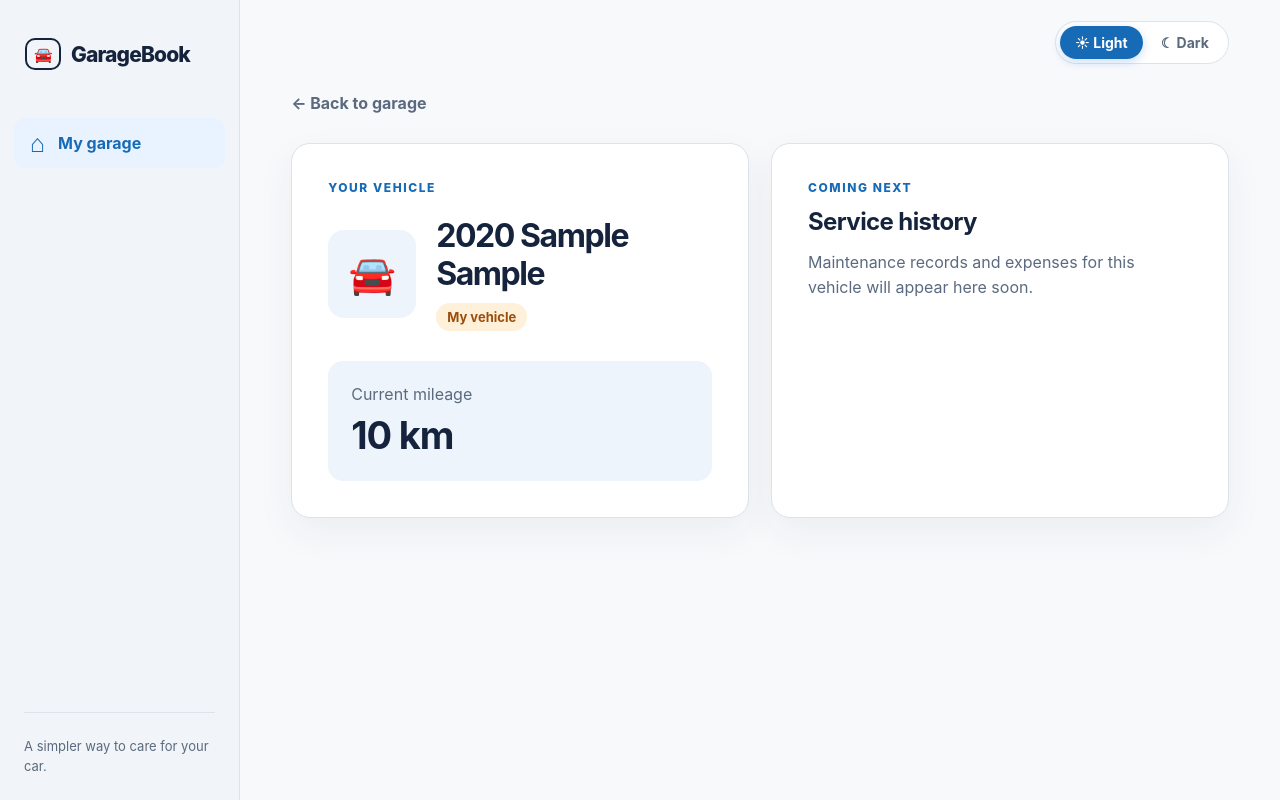
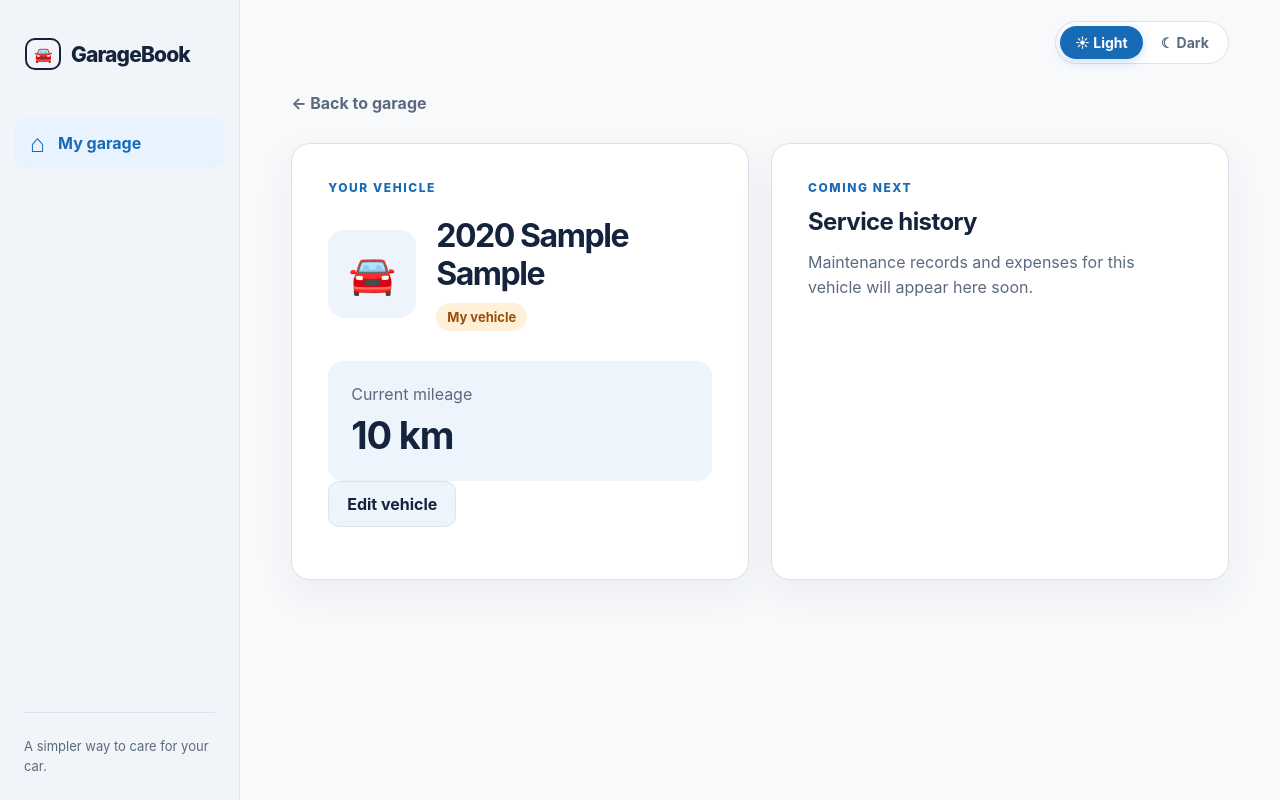
Before and after one commit to Evgeny31030/garagebook, a Django app: page /vehicles/1/ in a window 1280 px wide. Run offline with Django 5.2, Linux system fonts and the light colour scheme; tables that the repository leaves empty hold one stand-in row (values such as "Sample post").

Commit message:
Add vehicle editing

```diff
--- a/vehicles/static/vehicles/style.css
+++ b/vehicles/static/vehicles/style.css
@@ -131,4 +131,5 @@ h2 { letter-spacing: -.025em; }
     .vehicle-icon-large { width: 68px; height: 68px; }
     .preview-heading { gap: 12px; }
     .theme-choice { padding: 8px 10px; }
+    .detail-actions { margin: 22px 0 0; }
 }
--- a/vehicles/templates/vehicles/vehicle_detail.html
+++ b/vehicles/templates/vehicles/vehicle_detail.html
@@ -4,25 +4,39 @@
 
 {% block content %}
 <a class="back-link" href="{% url 'vehicle_list' %}">← Back to garage</a>
+
 <div class="detail-layout">
     <section class="panel detail-panel" aria-labelledby="vehicle-title">
         <p class="eyebrow">YOUR VEHICLE</p>
+
         <div class="preview-heading">
             <span class="vehicle-icon vehicle-icon-large" aria-hidden="true">🚘</span>
             <div>
-                <h1 id="vehicle-title">{{ vehicle.year }} {{ vehicle.make }} {{ vehicle.model }}</h1>
+                <h1 id="vehicle-title">
+                    {{ vehicle.year }} {{ vehicle.make }} {{ vehicle.model }}
+                </h1>
                 <span class="badge">My vehicle</span>
             </div>
         </div>
+
         <div class="stat-card">
             <span class="stat-label">Current mileage</span>
             <strong>{{ vehicle.current_mileage }} km</strong>
         </div>
+
+        <p class="detail-actions">
+            <a class="button button-secondary" href="{% url 'vehicle_edit' vehicle.pk %}">
+                Edit vehicle
+            </a>
+        </p>
     </section>
+
     <section class="panel detail-panel" aria-labelledby="service-title">
         <p class="eyebrow">COMING NEXT</p>
         <h2 id="service-title">Service history</h2>
-        <p class="muted">Maintenance records and expenses for this vehicle will appear here soon.</p>
+        <p class="muted">
+            Maintenance records and expenses for this vehicle will appear here soon.
+        </p>
     </section>
 </div>
 {% endblock %}
--- a/vehicles/urls.py
+++ b/vehicles/urls.py
@@ -6,5 +6,6 @@ from . import views
 urlpatterns = [
     path("", views.vehicle_list, name="vehicle_list"),
     path("vehicles/new/", views.vehicle_create, name="vehicle_create"),
+    path("vehicles/<int:pk>/edit/", views.vehicle_edit, name="vehicle_edit"),
     path("vehicles/<int:pk>/", views.vehicle_detail, name="vehicle_detail"),
 ]
--- a/vehicles/views.py
+++ b/vehicles/views.py
@@ -18,7 +18,29 @@ def vehicle_create(request):
     else:
         form = VehicleForm()
 
-    return render(request, "vehicles/vehicle_form.html", {"form": form})
+    return render(
+        request,
+        "vehicles/vehicle_form.html",
+        {"form": form, "is_edit": False},
+    )
+
+
+def vehicle_edit(request, pk):
+    vehicle = get_object_or_404(Vehicle, pk=pk)
+
+    if request.method == "POST":
+        form = VehicleForm(request.POST, instance=vehicle)
+        if form.is_valid():
+            form.save()
+            return redirect("vehicle_detail", pk=vehicle.pk)
+    else:
+        form = VehicleForm(instance=vehicle)
+
+    return render(
+        request,
+        "vehicles/vehicle_form.html",
+        {"form": form, "is_edit": True, "vehicle": vehicle},
+    )
 
 
 def vehicle_detail(request, pk):
```
Also changed, not shown: vehicles/templates/vehicles/vehicle_form.html (+39 -10 lines).
